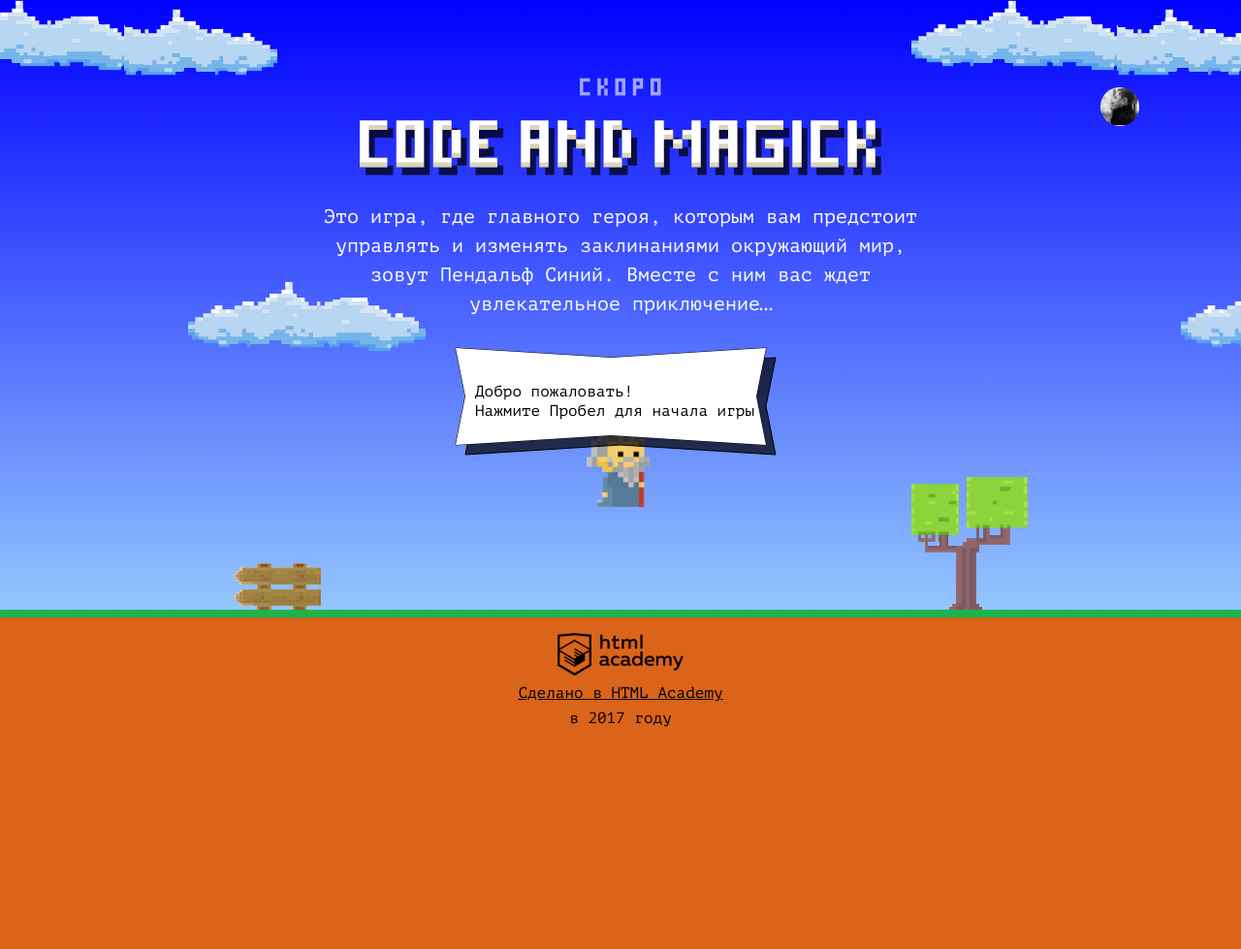
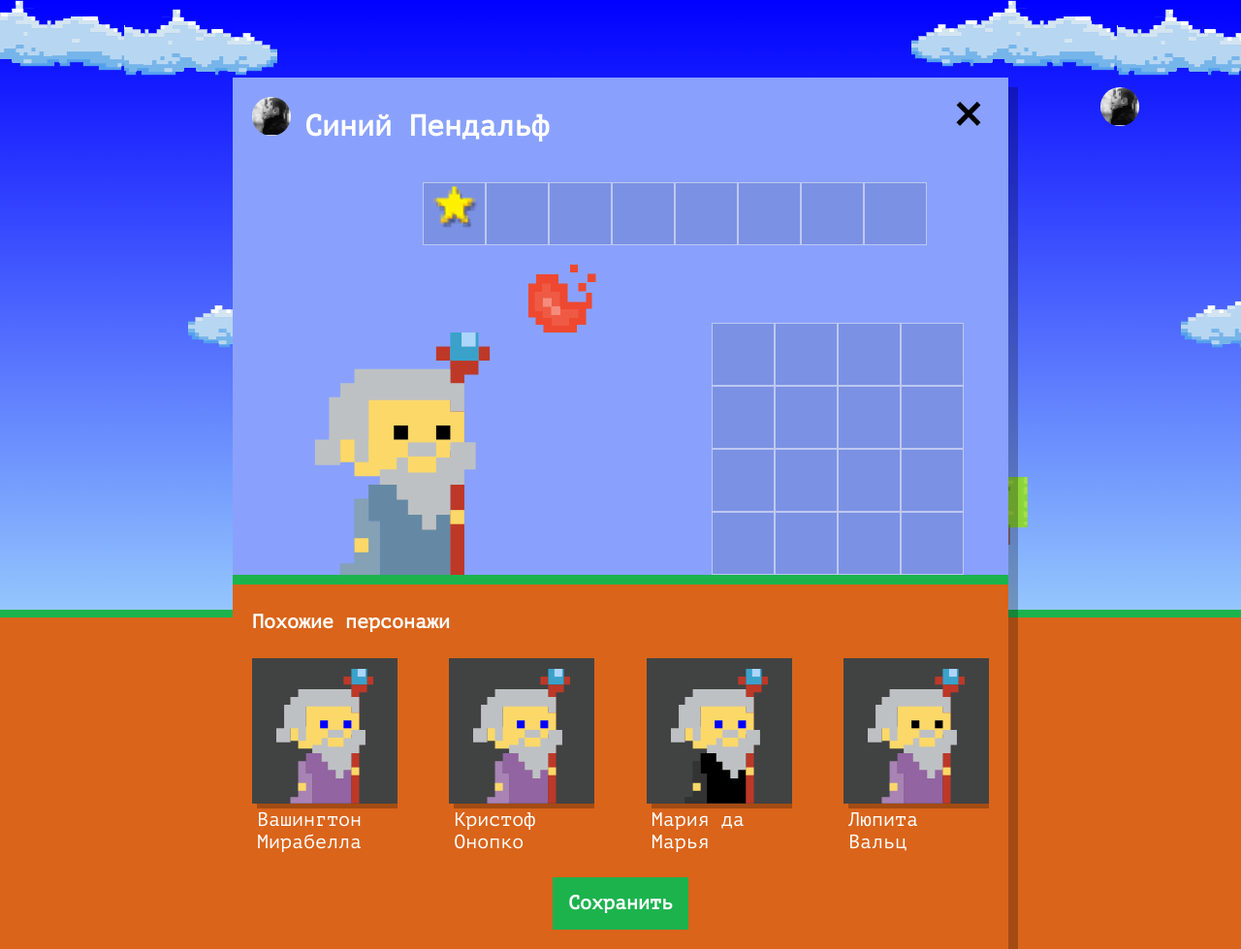
Before and after one commit to Katyze/516007-code-and-magick-21, a website: page index.html in a window 1280 px wide. Shown: the whole page at 97% size. Before the commit the page ends 800 px from the top, so only its background shows below. Drawn offline with Linux system fonts and the light colour scheme.

Commit message:
Создаем волшебника

```diff
--- a/index.html
+++ b/index.html
@@ -203,6 +203,7 @@
   </script>
   <script src="js/stat.js"></script>
   <script src="js/game.js"></script>
+  <script src="js/setup.js"></script>
 
 </body>
 
--- /dev/null
+++ b/js/setup.js
@@ -0,0 +1,85 @@
+"use strict";
+
+const WIZARDS_QUANTITY = 4;
+
+const WIZARD_NAMES = [
+  'Иван',
+  'Хуан Себастьян',
+  'Мария',
+  'Кристоф',
+  'Виктор',
+  'Юлия',
+  'Люпита',
+  'Вашингтон',
+];
+
+const WIZARD_SURNAMES = [
+  'да Марья',
+  'Верон',
+  'Мирабелла',
+  'Вальц',
+  'Онопко',
+  'Топольницкая',
+  'Нионго',
+  'Ирвинг',
+];
+
+const WIZARD_COLORS = [
+  'rgb(101, 137, 164)',
+  'rgb(241, 43, 107)',
+  'rgb(146, 100, 161)',
+  'rgb(56, 159, 117)',
+  'rgb(215, 210, 55)',
+  'rgb(0, 0, 0)',
+];
+
+const WIZARD_EYES = ['black', 'red', 'blue', 'yellow', 'green'];
+
+const wizards = [];
+
+const userDialog = document.querySelector('.setup');
+userDialog.classList.remove('hidden');
+
+const setupSimilar = userDialog.querySelector('.setup-similar');
+setupSimilar.classList.remove('hidden');
+
+const similarListElement = userDialog.querySelector('.setup-similar-list'); // сюда добавим элементы
+const similarWizardTemplate = document
+  .querySelector('#similar-wizard-template') // шаблон волшебников
+  .content.querySelector('.setup-similar-item');
+
+// рандомное число
+function getRandomNumber(max) {
+  return Math.floor(Math.random() * max);
+}
+
+// создаем массив
+function renderWizardsArr(wizardsQuantity) {
+  for (let i = 0; i < wizardsQuantity; i++) {
+    wizards[i] = {
+      name:
+        WIZARD_NAMES[getRandomNumber(WIZARD_NAMES.length)] +
+        ' ' +
+        WIZARD_SURNAMES[getRandomNumber(WIZARD_SURNAMES.length)],
+      coatColor: WIZARD_COLORS[getRandomNumber(WIZARD_COLORS.length)],
+      eyesColor: WIZARD_EYES[getRandomNumber(WIZARD_EYES.length)],
+    };
+  }
+}
+
+// создаем персонажа
+function renderWizard(wizard) {
+  const wizardElement = similarWizardTemplate.cloneNode(true);
+  wizardElement.querySelector('.setup-similar-label').textContent = wizard.name;
+  wizardElement.querySelector('.wizard-coat').style.fill = wizard.coatColor;
+  wizardElement.querySelector('.wizard-eyes').style.fill = wizard.eyesColor;
+  return wizardElement;
+}
+
+const fragment = document.createDocumentFragment();
+renderWizardsArr(WIZARDS_QUANTITY);
+wizards.forEach((item) => {
+  fragment.appendChild(renderWizard(item));
+});
+
+similarListElement.appendChild(fragment);
```
